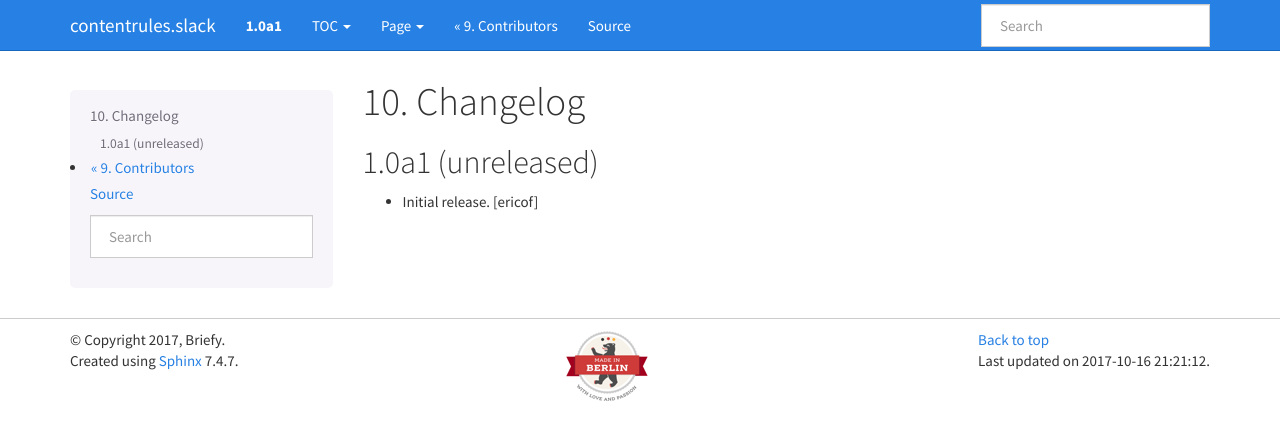
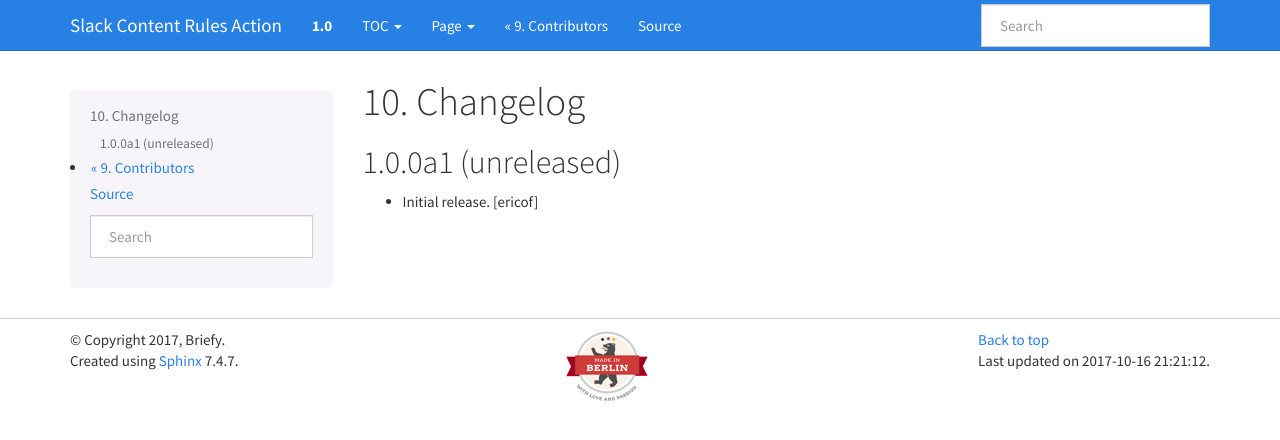
Before and after one commit to collective/contentrules.slack, a Sphinx documentation site: the page built from docs/changes.rst, in a window 1280 px wide. Shown: the top 440 px of the page. Built offline with Sphinx 7.4.7, drawn with Linux system fonts in a browser that asks for light colours.

Commit message:
Version should be 1.0.0a1

```diff
--- a/CHANGES.rst
+++ b/CHANGES.rst
@@ -1,8 +1,8 @@
 Changelog
 =========
 
-1.0a1 (unreleased)
-------------------
+1.0.0a1 (unreleased)
+--------------------
 
 - Initial release.
   [ericof]
--- a/docs/conf.py
+++ b/docs/conf.py
@@ -6,7 +6,7 @@ def setup(app):
     app.add_stylesheet('_static/styles/briefy.css')
 
 
-release = '1.0a1'
+release = '1.0.0a1'
 version = release.split('.')
 
 major_version = version[0]
@@ -25,7 +25,7 @@ source_suffix = '.rst'
 source_encoding = 'utf-8'
 master_doc = 'index'
 
-project = 'contentrules.slack'
+project = 'Slack Content Rules Action'
 copyright = '2017, Briefy'
 author = 'Briefy Tech Team'
 
--- a/setup.py
+++ b/setup.py
@@ -14,7 +14,7 @@ long_description = '\n\n'.join([
 
 setup(
     name='contentrules.slack',
-    version='1.0a1',
+    version='1.0.0a1',
     description="Slack content rule action.",
     long_description=long_description,
     # Get more from https://pypi.python.org/pypi?%3Aaction=list_classifiers
```
